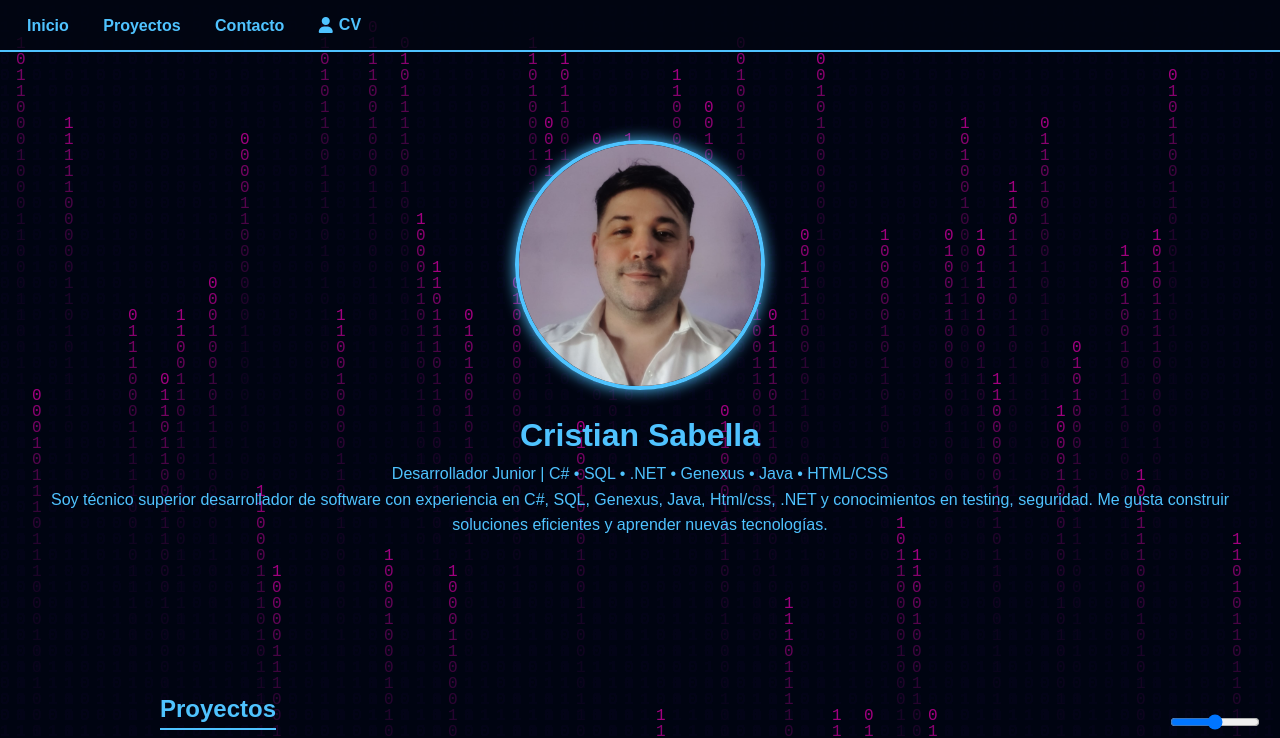
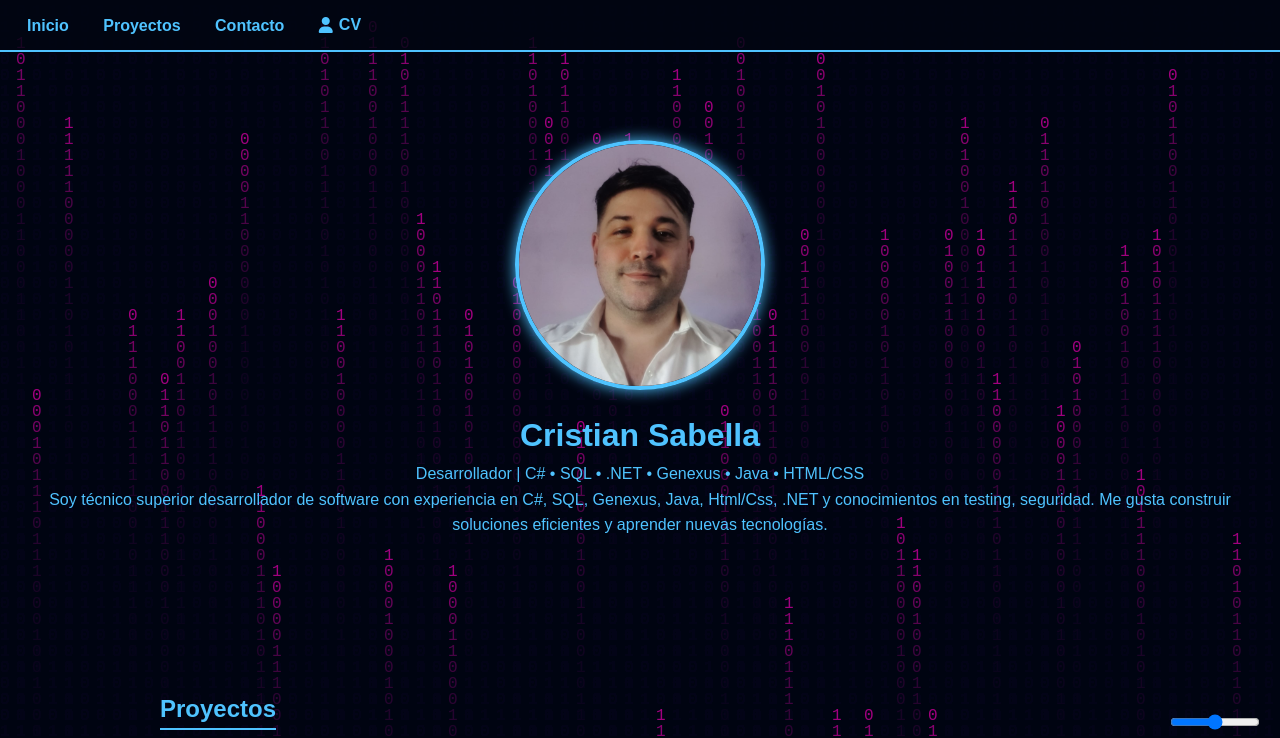
Before and after one commit to coti20/SabellaCristian, a plain HTML site: page index.html in a window 1280 px wide. Shown: the top 738 px of the page. Drawn offline with Linux system fonts and the light colour scheme.

Commit message:
Update job title and correct HTML/CSS casing

```diff
--- a/index.html
+++ b/index.html
@@ -170,10 +170,10 @@
 
     <h1>Cristian Sabella</h1>
 
-    <p>Desarrollador Junior | C# • SQL • .NET • Genexus • Java • HTML/CSS</p>
+    <p>Desarrollador | C# • SQL • .NET • Genexus • Java • HTML/CSS</p>
 
     <p>
-        Soy técnico superior desarrollador de software con experiencia en C#, SQL, Genexus, Java, Html/css, .NET y conocimientos en testing, seguridad.
+        Soy técnico superior desarrollador de software con experiencia en C#, SQL, Genexus, Java, Html/Css, .NET y conocimientos en testing, seguridad.
         Me gusta construir soluciones eficientes y aprender nuevas tecnologías.
     </p>
 </header>
```
